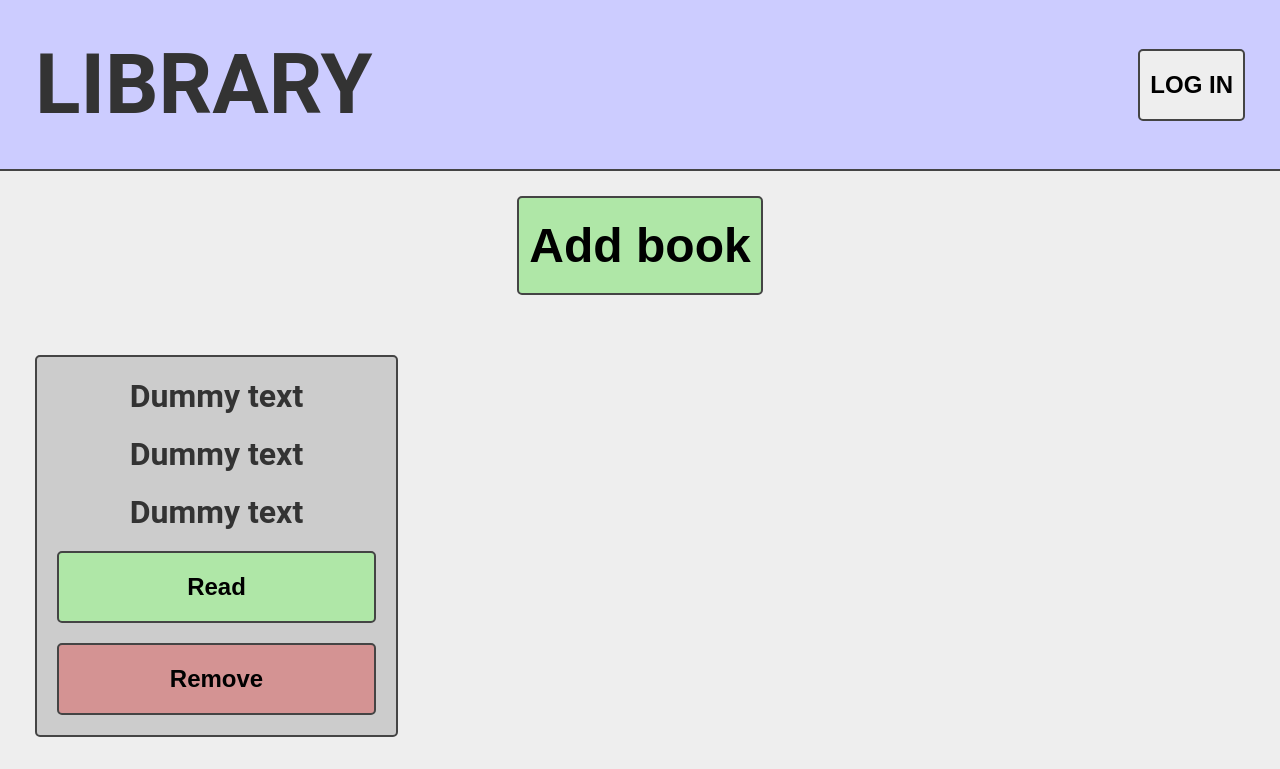
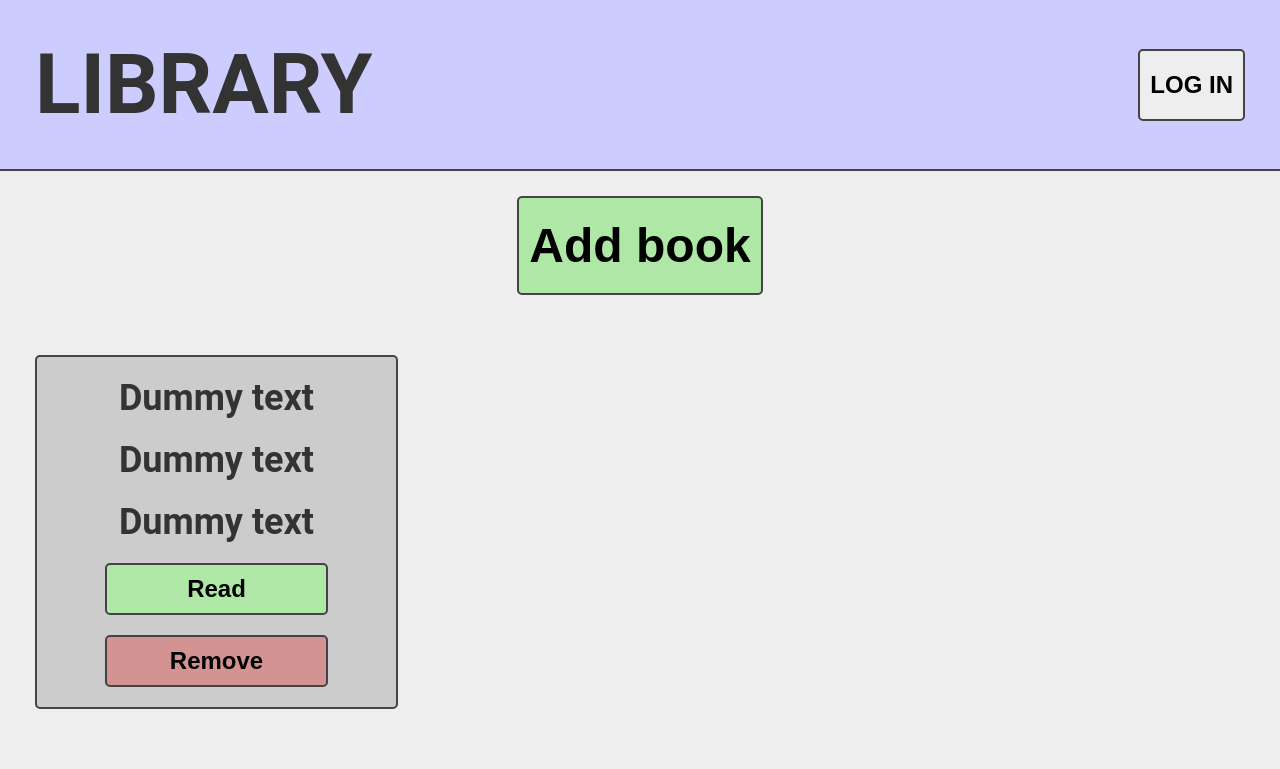
Before and after one commit to vasiliiperfilev/library, a plain HTML site: page index.html in a window 1280 px wide. Shown: the top 769 px of the page. Drawn offline with Linux system fonts and the light colour scheme.

Commit message:
Change book cardbuttons style

```diff
--- a/styles.css
+++ b/styles.css
@@ -97,7 +97,7 @@ body {
     background-color: var(--cardBg);
     border: 2px solid var(--border);
     border-radius: 5px;
-    font-size: 32px;
+    font-size: 36px;
     font-weight: bold;
     padding: 20px;
     display: flex;
@@ -108,14 +108,13 @@ body {
     width: 30%;
 }
 
-.btn.readBook {
-    width: 100%;
+.book .btn {
+    width: 70%;
     font-size: 24px;
+    padding: 10px;
 }
 
 .btn.removeBook {
-    width: 100%;
-    font-size: 24px;
     background-color: var(--btnBgNegative);
 }
 
```
